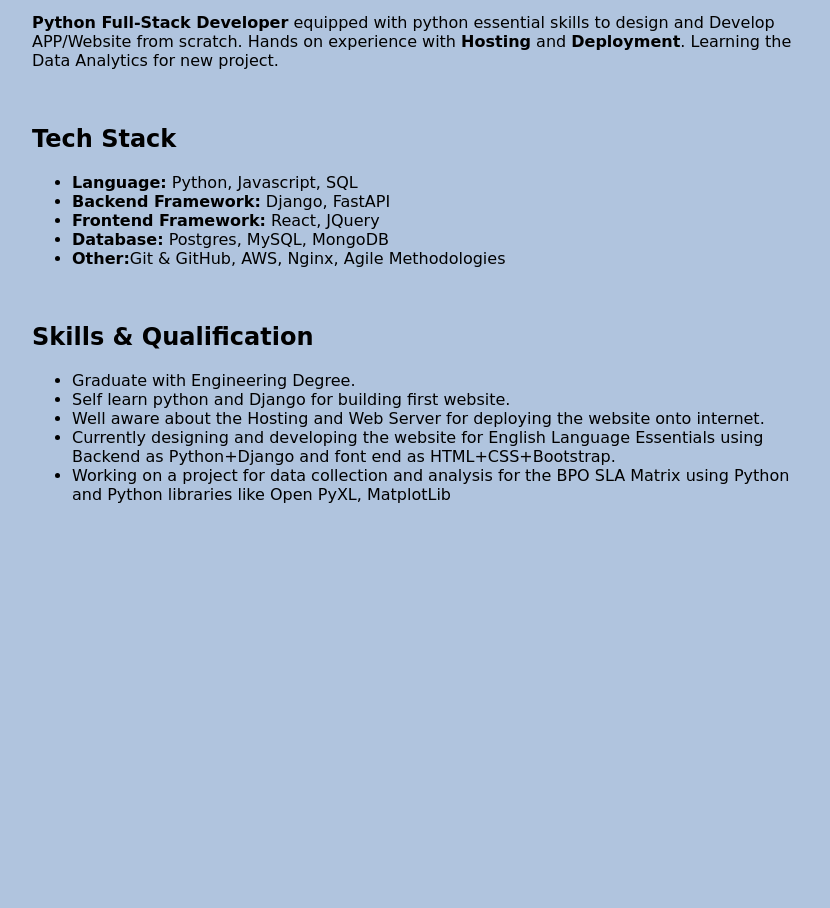
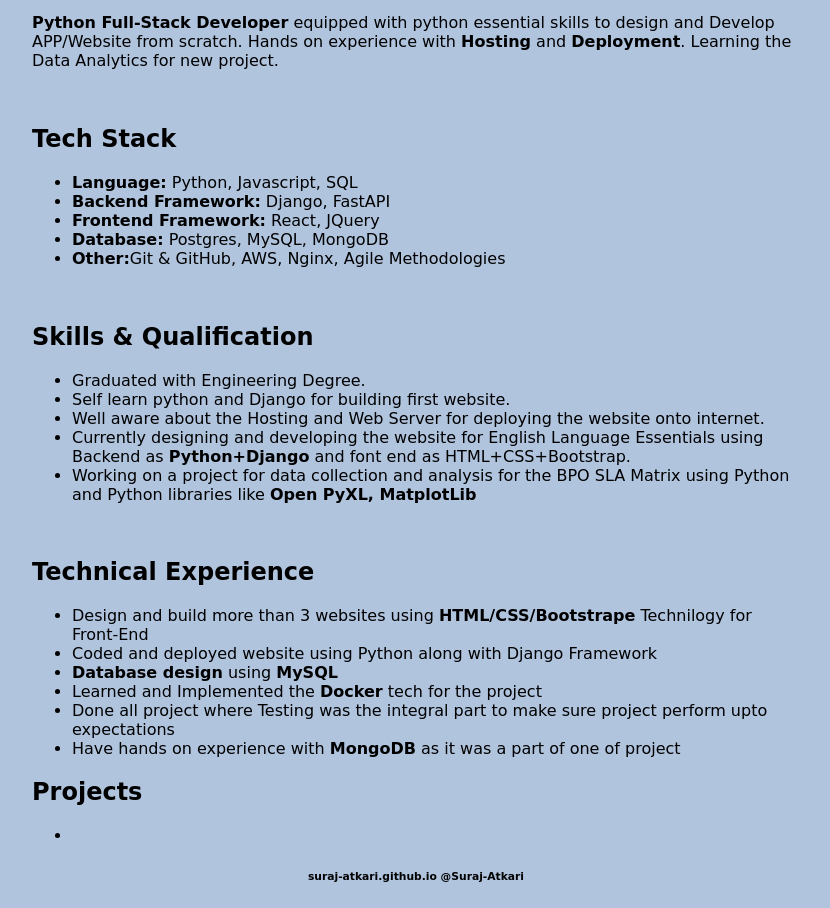
Before and after one commit to Suraj-Atkari/suraj-atkari.github.io, a plain HTML site: page index.html in a window 1280 px wide. Shown: the part 84-992 px from the top of the page, without its empty margins (224-1054 px from the left). Before the commit the page ends 800 px from the top, so only its background shows below. Drawn offline with Linux system fonts and the light colour scheme; a web font is replaced by a local one.

Commit message:
Added Projects and Spell checks

```diff
--- a/index.html
+++ b/index.html
@@ -51,15 +51,37 @@
 <section class="skills-qualifications">
   <h2>Skills & Qualification</h2>
   <ul>
-    <li>Graduate with Engineering Degree.</li>
+    <li>Graduated with Engineering Degree.</li>
     <li>Self learn python and Django for building first website.</li>
     <li>Well aware about the Hosting and Web Server for deploying the website onto internet.</li>
     <li>Currently designing and developing the website for English Language Essentials
-      using Backend as Python+Django and font end as HTML+CSS+Bootstrap.</li>
+      using Backend as <strong>Python+Django</strong> and font end as HTML+CSS+Bootstrap.</li>
     <li>Working on a project for data collection and analysis for the BPO SLA Matrix using
-      Python and Python libraries like Open PyXL, MatplotLib</li>
+      Python and Python libraries like <strong>Open PyXL, MatplotLib</strong></li>
+</ul>
+</section>
+ <br>
+<section class="Tech-experience">
+  <h2>Technical Experience</h2>
+  <ul>
+    <li>Design and build more than 3 websites using <strong>HTML/CSS/Bootstrape</strong> Technilogy for Front-End</li>
+    <li>Coded and deployed website using Python along with Django Framework</li>
+    <li><strong>Database design</strong> using <strong>MySQL</strong></li>
+    <li>Learned and Implemented the <strong>Docker</strong> tech for the project</li>
+    <li>Done all project where Testing was the integral part to make sure project perform upto expectations</li>
+    <li>Have hands on experience with <strong>MongoDB</strong> as it was a part of one of project</li>
 </ul>
 </section>
 
+<section class="My-Projects">
+  <h2>Projects</h2>
+  <ul>
+    <li></li>
+</ul>
+</section>
+
+<footer>
+  <h6>suraj-atkari.github.io @Suraj-Atkari</h6>
+</footer>
 </body>
 </html>
--- a/styles.css
+++ b/styles.css
@@ -20,3 +20,7 @@
 header .container ul {
   word-spacing: 5px;
 }
+
+footer {
+  text-align: center;
+}
```
